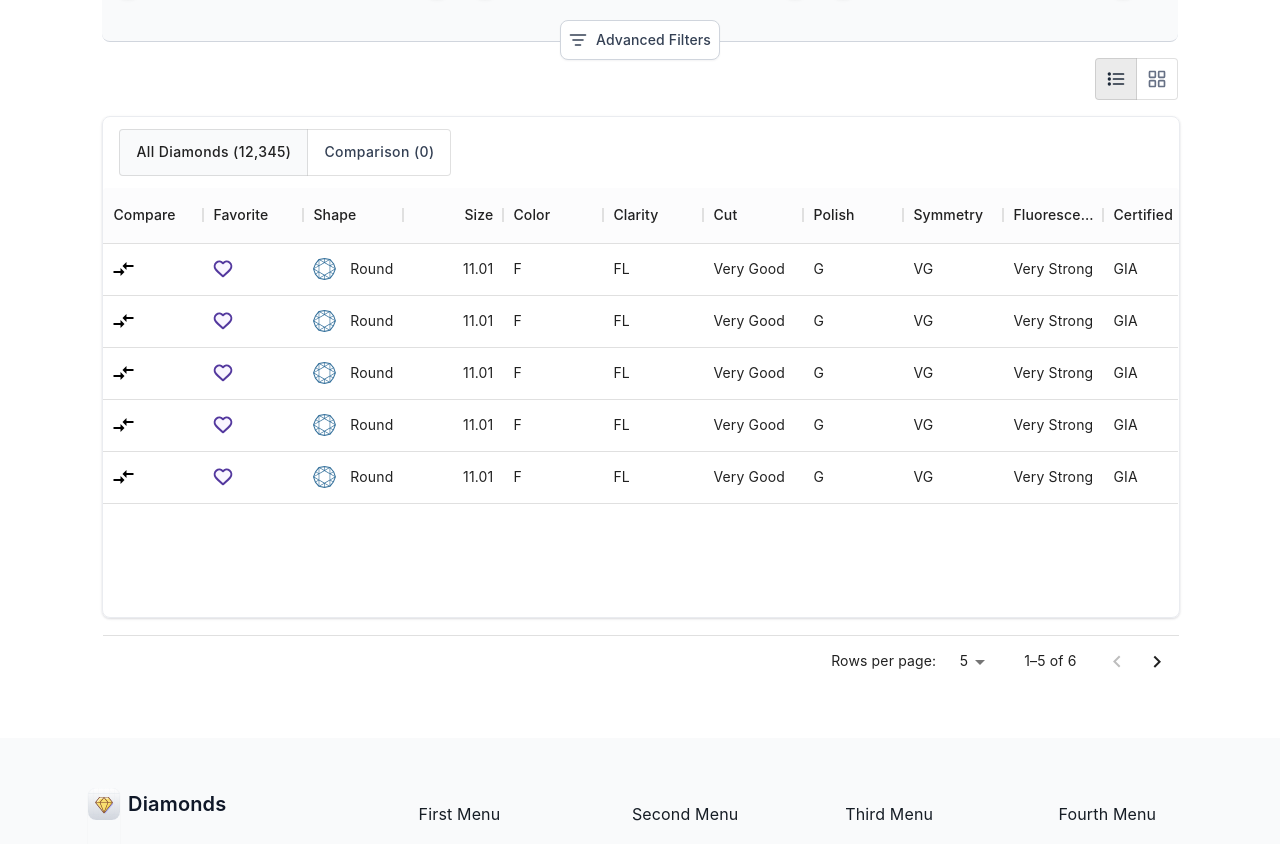
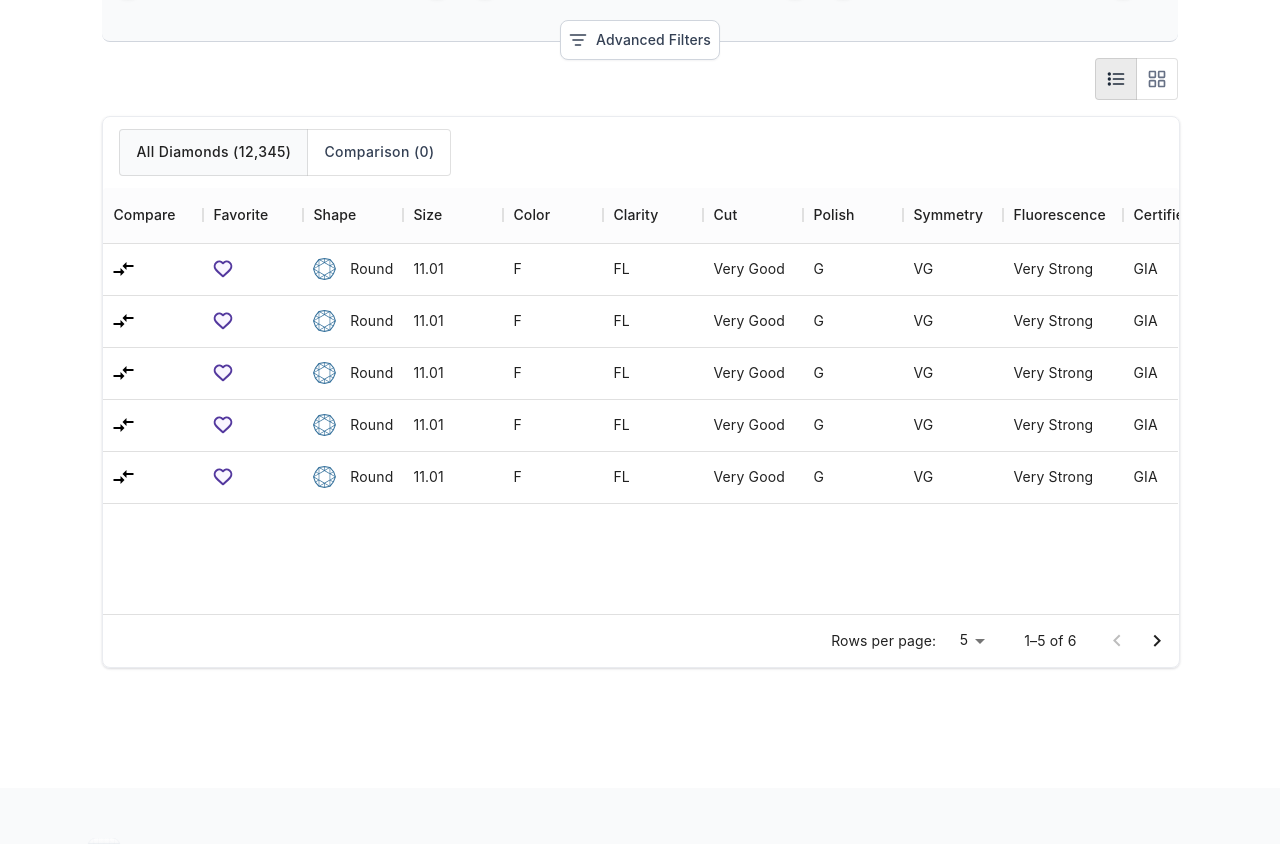
Before and after one commit to binyaalex/diamonds, a React (Create React App) app: page / in a window 1280 px wide. Shown: the part 644-1488 px from the top of the page. Built offline with nearby package versions, Linux system fonts and the light colour scheme.

Commit message:
data css2

```diff
--- a/src/components/home/Results.js
+++ b/src/components/home/Results.js
@@ -46,6 +46,8 @@ const columns = [
     field: 'size',
     headerName: 'Size',
     type: 'number',
+    headerAlign: 'left',
+    align: 'left',
     headerClassName: 'header'
   },
   {
@@ -76,7 +78,8 @@ const columns = [
   {
     field: 'fluorescence',
     headerName: 'Fluorescence',
-    headerClassName: 'header'
+    headerClassName: 'header',
+    width: 120
   },
   {
     field: 'certified',
@@ -87,6 +90,8 @@ const columns = [
     field: 'price',
     headerName: 'Price',
     type: 'number',
+    headerAlign: 'left',
+    align: 'left',
     headerClassName: 'header',
     renderCell: (params) => (<>{`$${params.row.price.toLocaleString()}`}</>),
   },
@@ -94,6 +99,8 @@ const columns = [
     field: 'ct',
     headerName: '$/Ct',
     type: 'number',
+    headerAlign: 'left',
+    align: 'left',
     headerClassName: 'header',
     renderCell: (params) => (<>{`$${params.row.ct}`}</>),
   },
@@ -101,6 +108,8 @@ const columns = [
     field: 'rap',
     headerName: '%Rap',
     type: 'number',
+    headerAlign: 'left',
+    align: 'left',
     headerClassName: 'header',
     renderCell: (params) => (<>{`${params.row.rap}%`}</>),
   },
@@ -158,8 +167,8 @@ const Results = () => {
         view === 'list'
           ?
 
-          <div variant="outlined"
-            style={{ height: '500px', width: '100%', border: '1px solid #EAECF0', boxShadow: '0px 1px 3px rgba(16, 24, 40, 0.1), 0px 1px 2px rgba(16, 24, 40, 0.06)', borderRadius: '8px' }}>
+          <Box variant="outlined"
+            sx={{ height: '550px', width: '100%', border: '1px solid #EAECF0', boxShadow: '0px 1px 3px rgba(16, 24, 40, 0.1), 0px 1px 2px rgba(16, 24, 40, 0.06)', borderRadius: '8px', display: 'flex', flexDirection: 'column' }}>
             <Box sx={{
               display: 'flex', justifyContent: 'left', p: "12px 16px"
             }}>
@@ -202,7 +211,7 @@ const Results = () => {
               rowsPerPageOptions={[5, 10, 20]}
               pagination
             />
-          </div>
+          </Box>
 
           : 'g'
       }
```
